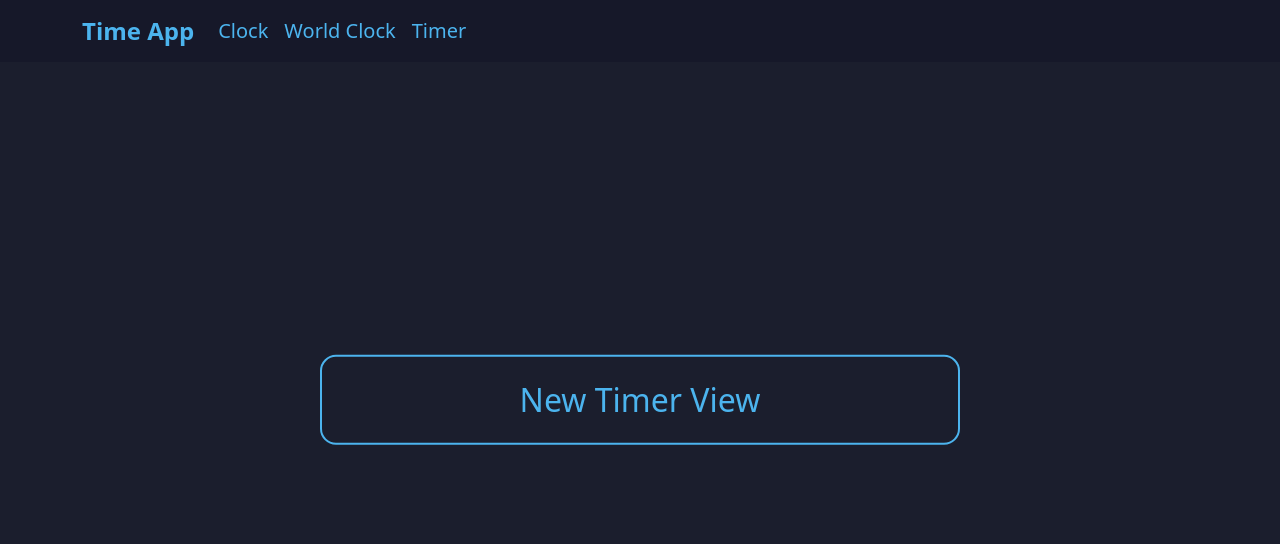
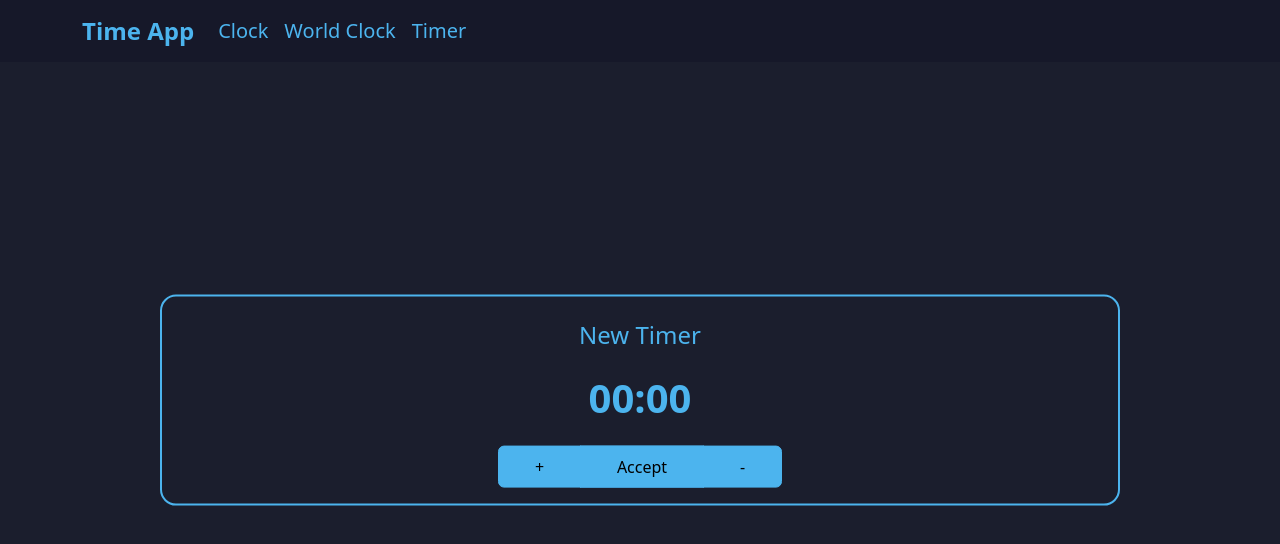
Before and after one commit to LugpDev2022/time-app, a React (Vite) app: page /timer/new in a window 1280 px wide. Shown: the top 544 px of the page. Built offline with nearby package versions, Linux system fonts and the light colour scheme.

Commit message:
Make the design on NewTimerView

```diff
--- a/src/pages/ClockPage.jsx
+++ b/src/pages/ClockPage.jsx
@@ -5,7 +5,7 @@ export const ClockPage = () => {
   const { hours, minutes } = useLocalClock();
 
   return (
-    <div className='position-absolute top-50 start-50 translate-middle border rounded-4 border-2 border-primary w-50 p-4'>
+    <div className='position-absolute top-50 start-50 translate-middle border rounded-4 border-2 border-primary w-75 p-4'>
       <Container>
         <Row>
           <Col>
@@ -15,7 +15,7 @@ export const ClockPage = () => {
 
         <Row>
           <div className='d-flex align-items-center justify-content-center'>
-            <span className='text-primary h1'>{`${hours}:${minutes}`}</span>
+            <span className='text-primary h1 fw-bold'>{`${hours}:${minutes}`}</span>
           </div>
         </Row>
       </Container>
--- a/src/pages/timer/TimerPage.jsx
+++ b/src/pages/timer/TimerPage.jsx
@@ -6,7 +6,7 @@ export const TimerPage = () => {
   console.log(pathname);
 
   return (
-    <div className='position-absolute top-50 start-50 translate-middle w-50 border rounded-4 border-2 border-primary align-items-center'>
+    <div className='position-absolute top-50 start-50 translate-middle w-75 border rounded-4 border-2 border-primary align-items-center px-3 py-0'>
       {pathname === '/timer/new' ? <NewTimerView /> : <NormalView />}
     </div>
   );
--- a/src/pages/timer/views/NewTimerView.jsx
+++ b/src/pages/timer/views/NewTimerView.jsx
@@ -1,10 +1,24 @@
-import { Container, Row } from 'react-bootstrap';
+import { Button, ButtonGroup, Col, Container, Row } from 'react-bootstrap';
 
 export const NewTimerView = () => {
   return (
     <Container>
       <Row>
-        <h1 className='text-primary text-center my-4 h2'>New Timer View</h1>
+        <h1 className='text-primary text-center mt-4 h4'>New Timer</h1>
+      </Row>
+      <Row>
+        <div className=' d-flex align-items-center justify-content-center my-3'>
+          <span className='text-primary h1 fw-bold'>00:00</span>
+        </div>
+      </Row>
+      <Row className='justify-content-center'>
+        <Col xs={12} md={5} xl={4}>
+          <ButtonGroup aria-label='Timer buttons' className='mb-3 w-100'>
+            <Button className='p-2'>+</Button>
+            <Button className='p-2'>Accept</Button>
+            <Button className='p-2'>-</Button>
+          </ButtonGroup>
+        </Col>
       </Row>
     </Container>
   );
--- a/src/pages/timer/views/NormalView.jsx
+++ b/src/pages/timer/views/NormalView.jsx
@@ -5,19 +5,19 @@ export const NormalView = () => {
   return (
     <Container>
       <Row>
-        <h1 className='text-primary text-center mt-4 h2'>Timer</h1>
+        <h1 className='text-primary text-center mt-2 h2'>Timer</h1>
       </Row>
       <Row>
         <div className=' d-flex align-items-center justify-content-center my-4'>
-          <span className='text-primary h1'>00:00</span>
+          <span className='text-primary h1 fw-bold'>00:00</span>
         </div>
       </Row>
       <Row className='justify-content-center align-items-center'>
-        <Col xs={12} md={5} xl={4}>
-          <Button className='w-100 py-3 mb-4'>Play</Button>
+        <Col xs={12} sm={4} md={3}>
+          <Button className='w-100 py-2 mb-4'>Play</Button>
         </Col>
-        <Col xs={12} md={5} xl={4}>
-          <Link to='/timer/new' className='w-100 py-3 mb-4 btn btn-primary'>
+        <Col xs={12} sm={4} md={3}>
+          <Link to='/timer/new' className='w-100 py-2 mb-4 btn btn-primary'>
             New
           </Link>
         </Col>
```
